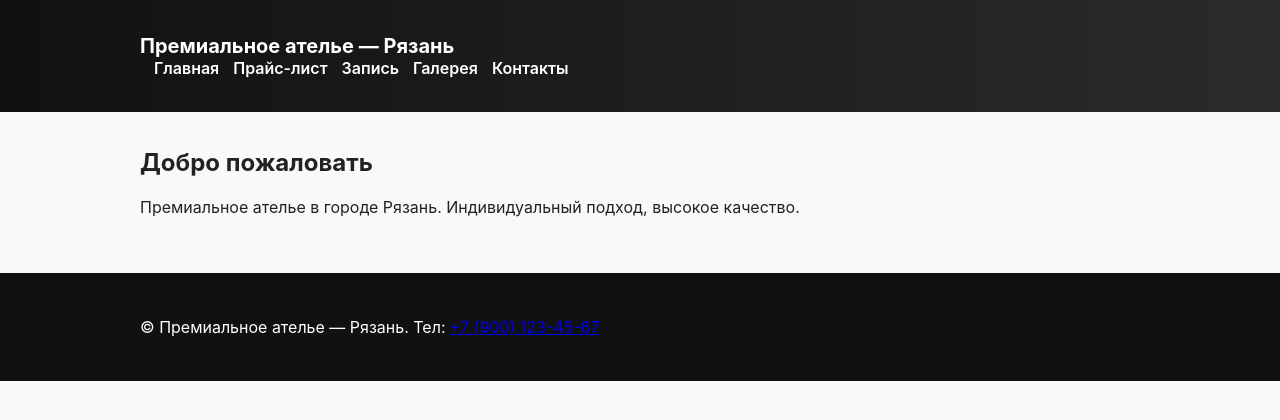
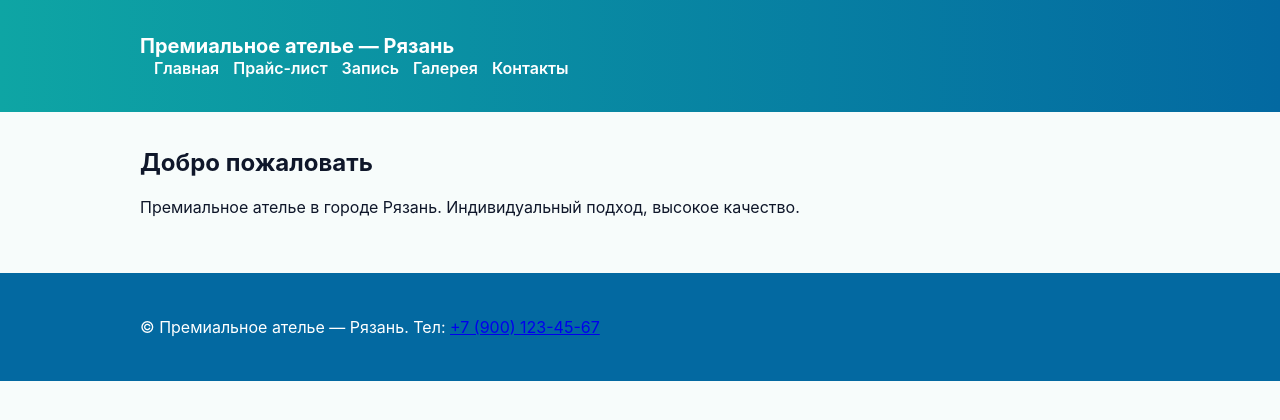
Before and after one commit to shape1337/atelie-ryazan, a React (Vite) app in the folder frontend/: page / in a window 1280 px wide. Shown: the top 420 px of the page. Built offline with nearby package versions, Linux system fonts and the light colour scheme.

Commit message:
Design: update color palette to teal/blue

```diff
--- a/frontend/src/styles.css
+++ b/frontend/src/styles.css
@@ -1,21 +1,23 @@
 :root{
-	--accent:#b8860b;
-	--bg:#faf9f7;
-	--muted:#666;
+	--accent: #0ea5a4; /* teal */
+	--accent-2: #0369a1; /* deep blue for accents */
+	--bg: #f7fcfb;
+	--muted: #55606a;
+	--text: #0f172a;
 }
-body{ font-family: Inter, Arial, Helvetica, sans-serif; margin:0; padding:0; background:var(--bg); color:#222 }
+body{ font-family: Inter, Arial, Helvetica, sans-serif; margin:0; padding:0; background:var(--bg); color:var(--text) }
 .container{ max-width:1000px; margin:0 auto; padding:16px }
-.site-header{ background:linear-gradient(90deg,#111 0%, #2b2b2b 100%); color:#fff; padding:18px 0 }
+.site-header{ background:linear-gradient(90deg,var(--accent) 0%, var(--accent-2) 100%); color:#fff; padding:18px 0 }
 .site-header h1{ margin:0; font-size:20px }
 .site-header nav a{ color:#fff; margin-left:14px; text-decoration:none; font-weight:600 }
-.site-root .site-footer{ background:#111; color:#fff; padding:12px 0; margin-top:24px }
+.site-root .site-footer{ background:var(--accent-2); color:#fff; padding:12px 0; margin-top:24px }
 .booking-form{ display:flex; flex-direction:column; gap:10px; max-width:560px }
 label{ display:flex; flex-direction:column; font-size:14px }
-input, select, textarea{ padding:10px; font-size:15px; border:1px solid #ddd; border-radius:6px }
-.btn-primary{ background:var(--accent); color:#fff; border:none; padding:10px 14px; border-radius:6px; cursor:pointer }
+input, select, textarea{ padding:10px; font-size:15px; border:1px solid #e6eef0; border-radius:8px; background:#fff }
+.btn-primary{ background:linear-gradient(90deg,var(--accent),var(--accent-2)); color:#fff; border:none; padding:10px 14px; border-radius:8px; cursor:pointer }
 .gallery-grid{ display:flex; gap:12px; flex-wrap:wrap }
 .gallery-grid img{ max-width:100%; height:auto; border-radius:8px }
-.service-item{ padding:10px; border-bottom:1px solid #eee }
+.service-item{ padding:12px; border-bottom:1px solid #eef4f3 }
 .service-meta{ color:var(--muted); font-size:13px }
 .service-desc{ margin:6px 0 0 0; color:var(--muted) }
 
```
